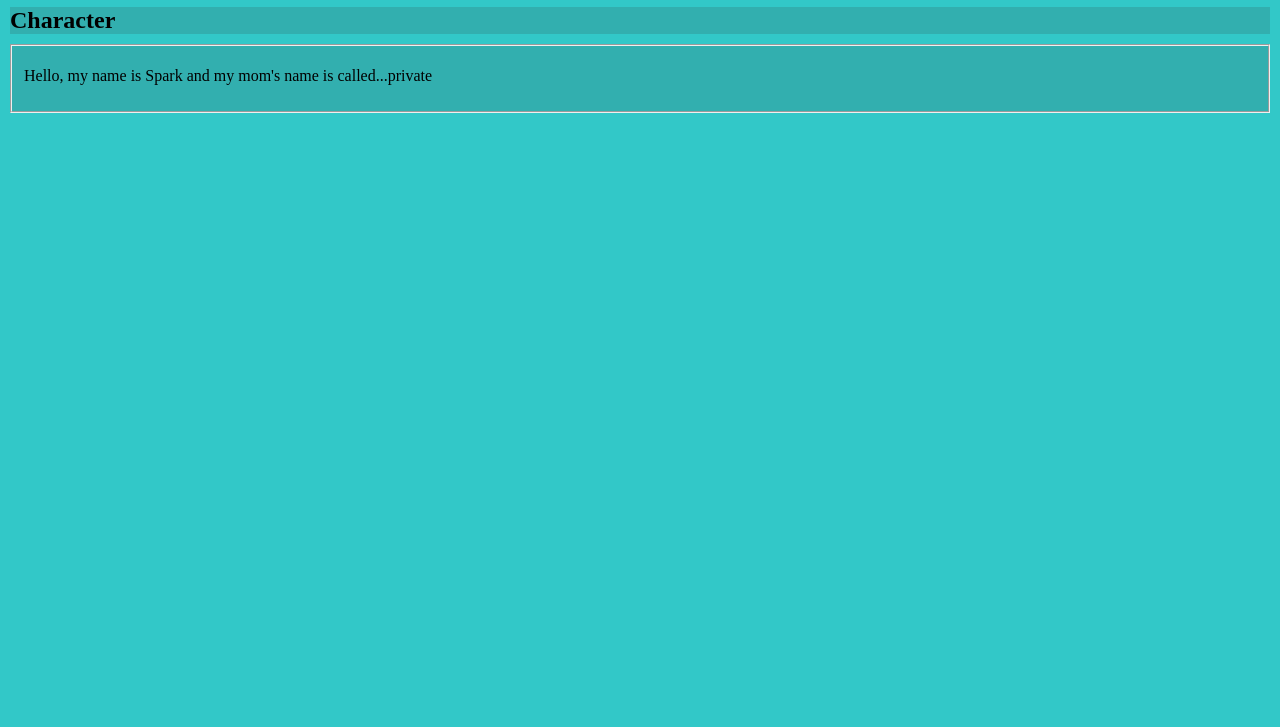
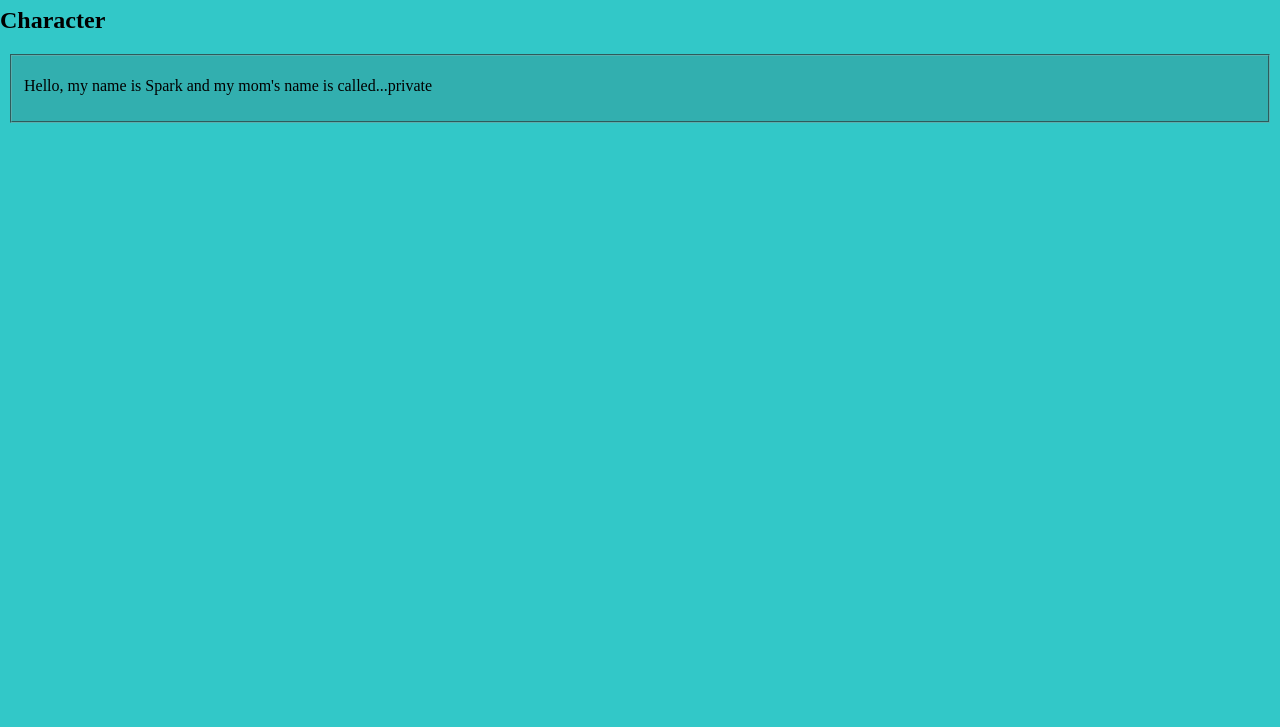
Before and after one commit to SparkChen0408/My-First-One, a plain HTML site: page index.html in a window 1280 px wide. Shown: the part 73-800 px from the top of the page. Drawn offline with Linux system fonts and the light colour scheme.

Commit message:
Update index.html

```diff
--- a/index.html
+++ b/index.html
@@ -6,9 +6,9 @@
 
 <body>
 <h1 class="title">The Website</h1>
-<h2 class="character">Character</h2>
+<h2>Character</h2>
 
-<fieldset class="character">
+<fieldset class="box">
 <p>Hello, my name is Spark and my mom's name is called...private</p>
 
 
@@ -26,11 +26,14 @@ Body{
 	font-color= rgb(50, 200, 150);
 }
 
-.character{
+.box{
 	background-color: rgb(50, 175, 175);
 	margin: 10px;
+	border-color: rgb(90, 175, 175)
 }
-
+h2{
+	padding: auto;
+}
 
 </style>
 
```
